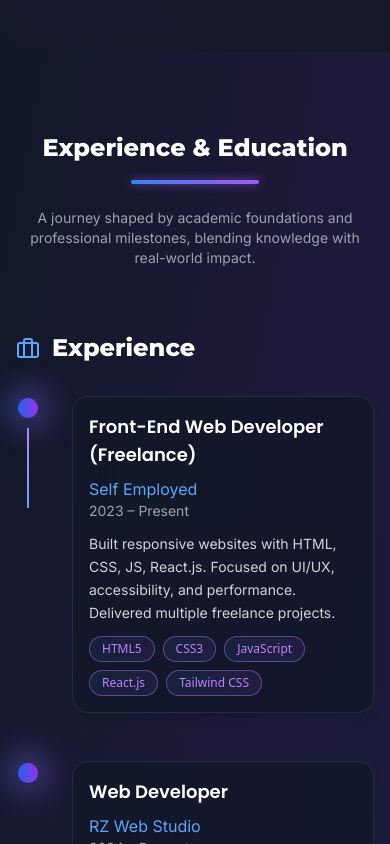
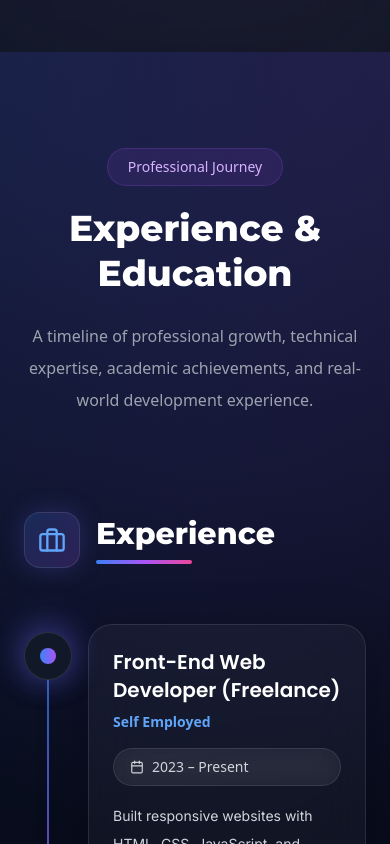
Before and after one commit to razazaheer12/Raza-Zaheer-Portfolio-WebDeveloper, a React (Vite) app: page / in a window 390 px wide. Shown: the part 5660-6504 px from the top of the page. Built offline with nearby package versions, Linux system fonts and the light colour scheme.

Commit message:
Update Experience.tsx

```diff
--- a/src/components/Experience.tsx
+++ b/src/components/Experience.tsx
@@ -1,6 +1,6 @@
 import React from 'react';
 import { motion } from 'framer-motion';
-import { Briefcase, GraduationCap } from 'lucide-react';
+import { Briefcase, GraduationCap, Calendar } from 'lucide-react';
 
 const experienceData = [
   {
@@ -8,7 +8,7 @@ const experienceData = [
     company: 'Self Employed',
     duration: '2023 – Present',
     description:
-      'Built responsive websites with HTML, CSS, JS, React.js. Focused on UI/UX, accessibility, and performance. Delivered multiple freelance projects.',
+      'Built responsive websites with HTML, CSS, JavaScript, and React.js. Focused on performance optimization, accessibility, reusable UI components, and modern responsive layouts for multiple freelance clients.',
     tech: ['HTML5', 'CSS3', 'JavaScript', 'React.js', 'Tailwind CSS'],
   },
   {
@@ -16,7 +16,7 @@ const experienceData = [
     company: 'RZ Web Studio',
     duration: '2024 – Present',
     description:
-      'Leading the frontend development team to build scalable, modern web applications. Implemented solutions using the MERN Stack with state management through Redux. Collaborated with designers using Figma to translate wireframes into fully functional applications. Ensured code quality, reusability, and performance optimization in all projects.',
+      'Leading frontend development for scalable MERN stack applications. Collaborating with UI/UX designers to convert Figma designs into highly interactive and optimized production-ready interfaces.',
     tech: ['React.js', 'Node.js', 'MongoDB', 'Express.js', 'Next.js'],
   },
 ];
@@ -27,261 +27,495 @@ const educationData = [
     institution: 'PECHS Science College',
     years: '2019 – 2021',
     description:
-      'Studied core subjects including Mathematics, Physics, and Chemistry. Built strong analytical and problem-solving skills, preparing for higher education in Computer Science.',
-    type: 'education',
+      'Built a strong foundation in Mathematics, Physics, and analytical problem solving while preparing for advanced studies in Computer Science.',
   },
   {
     degree: 'Bachelor of Science – BS, Computer Science',
     institution: 'IQRA University',
     years: '2021 – 2025',
     description:
-      'Focused on computer science fundamentals including Data Structures, Algorithms, Operating Systems, Web & Mobile Development, Database Systems, and Information Security. Gained practical experience through projects, assignments, and final year project (VRET – Virtual Reality Exposure Therapy).',
-    type: 'education',
+      'Focused on Data Structures, Algorithms, Web Development, Databases, Operating Systems, and Software Engineering while completing multiple academic and real-world projects.',
   },
 ];
 
-// Typing animation variants
-const typingContainer = {
-  hidden: { opacity: 0 },
+// Animation Variants
+const container = {
+  hidden: {},
   visible: {
-    opacity: 1,
-    transition: { staggerChildren: 0.05 },
+    transition: {
+      staggerChildren: 0.2,
+    },
   },
 };
 
-const typingText = {
-  hidden: { opacity: 0, y: `0.25em` },
+const fadeUp = {
+  hidden: {
+    opacity: 0,
+    y: 60,
+  },
   visible: {
     opacity: 1,
     y: 0,
-    transition: { duration: 0.4, ease: 'easeOut' },
+    transition: {
+      duration: 0.7,
+      ease: 'easeOut',
+    },
   },
 };
 
-// Timeline Dot
-const TimelineDot = ({ index }: { index: number }) => (
-  <motion.div
-    initial={{ scale: 0 }}
-    whileInView={{ scale: 1 }}
-    transition={{ duration: 0.4, delay: index * 0.3 }}
-    viewport={{ once: true }}
-    className="relative flex items-center justify-center w-6 h-6"
-  >
-    <motion.div
-      layout
-      transition={{ duration: 0.6 }}
-      className="absolute w-10 h-10 rounded-full bg-gradient-to-r from-blue-500 to-purple-500 opacity-30 blur-lg animate-pulse"
-    />
-    <motion.div
-      layout
-      transition={{ duration: 0.6 }}
-      className="w-5 h-5 rounded-full bg-gradient-to-r from-blue-600 to-purple-600 shadow-lg z-10"
-    />
-  </motion.div>
-);
+type TimelineItemProps = {
+  item: any;
+  index: number;
+  isEducation?: boolean;
+  isLast: boolean;
+};
 
 const TimelineItem = ({
   item,
   index,
   isEducation = false,
-}: {
-  item: any;
-  index: number;
-  isEducation?: boolean;
-}) => {
+  isLast,
+}: TimelineItemProps) => {
   return (
     <motion.div
-      initial={{ opacity: 0, y: 50 }}
-      whileInView={{ opacity: 1, y: 0 }}
-      transition={{ duration: 0.6, delay: index * 0.3 }}
-      viewport={{ once: true }}
-      className="relative flex items-start group"
+      variants={fadeUp}
+      className="relative pl-16"
     >
-      <div className="flex flex-col items-center mr-8">
-        <TimelineDot index={index} />
-        {index <
-          (isEducation ? educationData.length - 1 : experienceData.length - 1) && (
-          <motion.div
-            initial={{ height: 0 }}
-            whileInView={{ height: '100%' }}
-            transition={{ duration: 0.8, delay: index * 0.3 + 0.3 }}
-            viewport={{ once: true }}
-            layout
-            className="w-0.5 mt-2 flex-1 min-h-[80px] sm:min-h-[120px]
-                       bg-gradient-to-b from-blue-600 to-purple-600
-                       dark:from-purple-400 dark:to-blue-400
-                       transition-all duration-700 ease-in-out"
+      {/* Timeline Vertical Line */}
+      {!isLast && (
+        <div
+          className="
+            absolute
+            left-[23px]
+            top-14
+            h-[calc(100%+3rem)]
+            w-[2px]
+            bg-gradient-to-b
+            from-blue-500
+            via-purple-500
+            to-pink-500
+            opacity-70
+          "
         />
       )}
+
+      {/* Glow */}
+      <div
+        className="
+          absolute
+          left-[7px]
+          top-2
+          h-8
+          w-8
+          rounded-full
+          bg-gradient-to-r
+          from-blue-500
+          to-purple-500
+          blur-xl
+          opacity-50
+        "
+      />
+
+      {/* Dot */}
+      <div
+        className="
+          absolute
+          left-0
+          top-2
+          flex
+          items-center
+          justify-center
+          w-12
+          h-12
+          rounded-full
+          border
+          border-white/10
+          bg-[#111827]
+          shadow-[0_0_30px_rgba(99,102,241,0.45)]
+          z-10
+        "
+      >
+        <div
+          className="
+            w-4
+            h-4
+            rounded-full
+            bg-gradient-to-r
+            from-blue-500
+            to-purple-500
+          "
+        />
       </div>
 
+      {/* Card */}
       <motion.div
         whileHover={{
-          scale: 1.05,
-          boxShadow: '0 25px 50px rgba(0,0,0,0.15)',
+          y: -8,
+          scale: 1.015,
         }}
-        layout
-        transition={{ duration: 0.6 }}
-        className="flex-1 bg-white/70 dark:bg-gray-900/70 backdrop-blur-xl
-                   rounded-2xl p-4 sm:p-6 shadow-lg hover:shadow-2xl
-                   transition-all duration-700 border
-                   border-gray-200/50 dark:border-gray-700/50"
+        transition={{
+          duration: 0.3,
+        }}
+        className="
+          relative
+          overflow-hidden
+          rounded-3xl
+          border
+          border-white/10
+          bg-white/[0.04]
+          backdrop-blur-xl
+          p-6
+          shadow-[0_10px_50px_rgba(0,0,0,0.25)]
+          transition-all
+          duration-500
+          hover:border-purple-500/30
+          hover:shadow-[0_15px_60px_rgba(124,58,237,0.25)]
+        "
       >
+        {/* Card Gradient */}
+        <div
+          className="
+            absolute
+            inset-0
+            opacity-0
+            hover:opacity-100
+            transition-opacity
+            duration-500
+            bg-gradient-to-br
+            from-blue-500/5
+            via-purple-500/5
+            to-pink-500/5
+          "
+        />
+
+        <div className="relative z-10">
+          {/* Title */}
+          <div className="flex flex-col gap-4 sm:flex-row sm:items-start sm:justify-between mb-4">
+            <div>
               <h3
-          className="text-lg font-semibold text-gray-800 dark:text-white mb-2"
-          style={{ fontFamily: 'Poppins, sans-serif' }}
+                className="
+                  text-xl
+                  font-bold
+                  text-white
+                  leading-snug
+                "
+                style={{
+                  fontFamily: 'Poppins, sans-serif',
+                }}
               >
                 {isEducation ? item.degree : item.position}
               </h3>
 
-        <div className="flex flex-col sm:flex-row sm:items-center sm:justify-between mb-3">
               <p
-            className={`font-medium ${
+                className={`
+                  mt-2
+                  text-sm
+                  font-semibold
+                  ${
                     isEducation
-                ? 'text-purple-600 dark:text-purple-400'
-                : 'text-blue-600 dark:text-blue-400'
-            }`}
-            style={{ fontFamily: 'Inter, sans-serif' }}
+                      ? 'text-purple-400'
+                      : 'text-blue-400'
+                  }
+                `}
               >
-            {isEducation ? item.institution : item.company}
-          </p>
-          <p
-            className="text-sm text-gray-500 dark:text-gray-400 font-medium"
-            style={{ fontFamily: 'Inter, sans-serif' }}
-          >
-            {isEducation ? item.years : item.duration}
+                {isEducation
+                  ? item.institution
+                  : item.company}
               </p>
             </div>
 
-        {item.description && (
+            <div
+              className="
+                inline-flex
+                items-center
+                gap-2
+                rounded-full
+                border
+                border-white/10
+                bg-white/5
+                px-4
+                py-2
+                text-sm
+                text-gray-300
+                backdrop-blur-md
+              "
+            >
+              <Calendar size={14} />
+              {isEducation
+                ? item.years
+                : item.duration}
+            </div>
+          </div>
+
+          {/* Description */}
           <p
-            className="text-sm leading-relaxed text-gray-600 dark:text-gray-300 mb-3"
-            style={{ fontFamily: 'Inter, sans-serif' }}
+            className="
+              text-sm
+              leading-7
+              text-gray-300
+            "
+            style={{
+              fontFamily: 'Inter, sans-serif',
+            }}
           >
             {item.description}
           </p>
-        )}
 
-        {!isEducation && item.tech && (
-          <div className="flex flex-wrap gap-2 mt-2">
-            {item.tech.map((t: string) => (
+          {/* Tech Stack */}
+          {!isEducation && (
+            <div className="flex flex-wrap gap-3 mt-6">
+              {item.tech.map((tech: string) => (
                 <span
-                key={t}
-                className="px-3 py-1 text-xs font-medium rounded-full
-                           bg-gradient-to-r from-blue-500/10 to-purple-500/10
-                           text-blue-600 dark:text-purple-400
-                           border border-blue-200/40 dark:border-purple-400/40
-                           transition-all duration-500"
+                  key={tech}
+                  className="
+                    rounded-full
+                    border
+                    border-purple-500/20
+                    bg-purple-500/10
+                    px-4
+                    py-1.5
+                    text-xs
+                    font-medium
+                    text-purple-300
+                    transition-all
+                    duration-300
+                    hover:scale-105
+                    hover:border-purple-400/40
+                    hover:bg-purple-500/20
+                  "
                 >
-                {t}
+                  {tech}
                 </span>
               ))}
             </div>
           )}
+        </div>
       </motion.div>
     </motion.div>
   );
 };
 
+const SectionHeader = ({
+  icon,
+  title,
+}: {
+  icon: React.ReactNode;
+  title: string;
+}) => {
+  return (
+    <div className="flex items-center gap-4 mb-14">
+      <div
+        className="
+          flex
+          items-center
+          justify-center
+          w-14
+          h-14
+          rounded-2xl
+          bg-gradient-to-br
+          from-blue-500/20
+          to-purple-500/20
+          border
+          border-white/10
+          backdrop-blur-xl
+          shadow-[0_0_25px_rgba(99,102,241,0.25)]
+        "
+      >
+        {icon}
+      </div>
+
+      <div>
+        <h3
+          className="
+            text-3xl
+            font-bold
+            text-white
+          "
+          style={{
+            fontFamily: 'Montserrat, sans-serif',
+          }}
+        >
+          {title}
+        </h3>
+
+        <div
+          className="
+            mt-2
+            h-1
+            w-24
+            rounded-full
+            bg-gradient-to-r
+            from-blue-500
+            via-purple-500
+            to-pink-500
+          "
+        />
+      </div>
+    </div>
+  );
+};
+
 const Experience = () => {
-  const heading = 'Experience & Education';
-
   return (
     <section
       id="experience"
-      className="py-20 bg-gray-50 dark:bg-gray-900 relative overflow-hidden
-                 transition-colors duration-700 ease-in-out"
+      className="
+        relative
+        overflow-hidden
+        py-24
+        bg-[#070B1A]
+      "
     >
-      <motion.div
-        layout
-        transition={{ duration: 0.8 }}
-        className="absolute inset-0 bg-gradient-to-br
-                   from-blue-50/50 via-purple-50/30 to-pink-50/50
-                   dark:from-gray-900 dark:via-purple-900/20 dark:to-blue-900/20
-                   transition-all duration-1000 ease-in-out"
+      {/* Background Effects */}
+      <div
+        className="
+          absolute
+          inset-0
+          bg-[radial-gradient(circle_at_top_left,_rgba(59,130,246,0.15),transparent_30%),radial-gradient(circle_at_top_right,_rgba(168,85,247,0.15),transparent_30%),radial-gradient(circle_at_bottom,_rgba(236,72,153,0.08),transparent_40%)]
+        "
       />
 
-      <div className="relative z-10 max-w-6xl mx-auto px-4 sm:px-6 md:px-8 lg:px-12">
-        {/* Typing Animation Heading */}
+      <div
+        className="
+          relative
+          z-10
+          max-w-7xl
+          mx-auto
+          px-6
+          lg:px-8
+        "
+      >
+        {/* Heading */}
         <motion.div
-          variants={typingContainer}
+          initial={{
+            opacity: 0,
+            y: 30,
+          }}
+          whileInView={{
+            opacity: 1,
+            y: 0,
+          }}
+          transition={{
+            duration: 0.7,
+          }}
+          viewport={{
+            once: true,
+          }}
+          className="text-center mb-24"
+        >
+          <span
+            className="
+              inline-block
+              mb-5
+              rounded-full
+              border
+              border-purple-500/20
+              bg-purple-500/10
+              px-5
+              py-2
+              text-sm
+              font-medium
+              text-purple-300
+            "
+          >
+            Professional Journey
+          </span>
+
+          <h2
+            className="
+              text-4xl
+              sm:text-5xl
+              md:text-6xl
+              font-black
+              text-white
+              leading-tight
+            "
+            style={{
+              fontFamily: 'Montserrat, sans-serif',
+            }}
+          >
+            Experience & Education
+          </h2>
+
+          <p
+            className="
+              max-w-3xl
+              mx-auto
+              mt-6
+              text-gray-400
+              leading-8
+            "
+          >
+            A timeline of professional growth, technical expertise,
+            academic achievements, and real-world development
+            experience.
+          </p>
+        </motion.div>
+
+        {/* Main Grid */}
+        <div className="grid grid-cols-1 xl:grid-cols-2 gap-20">
+          {/* Experience */}
+          <motion.div
+            variants={container}
             initial="hidden"
             whileInView="visible"
             viewport={{ once: true }}
-          className="text-center mb-16"
           >
-          <h2
-            className="text-2xl sm:text-3xl md:text-4xl font-extrabold text-gray-800 dark:text-white mb-4"
-            style={{ fontFamily: 'Montserrat, sans-serif' }}
-          >
-            {heading.split('').map((char, index) => (
-              <motion.span key={index} variants={typingText}>
-                {char === ' ' ? '\u00A0' : char}
-              </motion.span>
-            ))}
-          </h2>
+            <SectionHeader
+              title="Experience"
+              icon={
+                <Briefcase
+                  className="text-blue-400"
+                  size={28}
+                />
+              }
+            />
 
-          {/* Neon Gradient Underline */}
-          <div className="mx-auto w-32 h-1 rounded-full bg-gradient-to-r from-blue-500 to-purple-500 shadow-[0_0_10px_rgba(139,92,246,0.7)]"></div>
-
-          <p
-            className="text-sm text-gray-500 dark:text-gray-400 max-w-3xl mx-auto mt-6"
-            style={{ fontFamily: 'Inter, sans-serif' }}
-          >
-            A journey shaped by academic foundations and professional milestones,
-            blending knowledge with real-world impact.
-          </p>
-        </motion.div>
-
-        <div className="grid grid-cols-1 lg:grid-cols-2 gap-8 lg:gap-16">
-          {/* Experience */}
-          <div>
-            <motion.h3
-              initial={{ opacity: 0, x: -20 }}
-              whileInView={{ opacity: 1, x: 0 }}
-              transition={{ duration: 0.5 }}
-              viewport={{ once: true }}
-              className="text-2xl font-bold mb-8 text-gray-800 dark:text-white flex items-center"
-              style={{ fontFamily: 'Montserrat, sans-serif' }}
-            >
-              <Briefcase className="w-6 h-6 mr-3 text-blue-600 dark:text-blue-400 transition-colors duration-700" />
-              Experience
-            </motion.h3>
-            <div className="space-y-12">
-              {experienceData.map((experience, index) => (
+            <div className="space-y-16">
+              {experienceData.map((item, index) => (
                 <TimelineItem
-                  key={experience.position}
-                  item={experience}
+                  key={index}
+                  item={item}
                   index={index}
+                  isLast={
+                    index === experienceData.length - 1
+                  }
                 />
               ))}
             </div>
-          </div>
+          </motion.div>
 
           {/* Education */}
-          <div>
-            <motion.h3
-              initial={{ opacity: 0, x: -20 }}
-              whileInView={{ opacity: 1, x: 0 }}
-              transition={{ duration: 0.5, delay: 0.2 }}
+          <motion.div
+            variants={container}
+            initial="hidden"
+            whileInView="visible"
             viewport={{ once: true }}
-              className="text-2xl font-bold mb-8 text-gray-800 dark:text-white flex items-center"
-              style={{ fontFamily: 'Montserrat, sans-serif' }}
           >
-              <GraduationCap className="w-6 h-6 mr-3 text-purple-600 dark:text-purple-400 transition-colors duration-700" />
-              Education
-            </motion.h3>
-            <div className="space-y-12">
-              {educationData.map((education, index) => (
+            <SectionHeader
+              title="Education"
+              icon={
+                <GraduationCap
+                  className="text-purple-400"
+                  size={28}
+                />
+              }
+            />
+
+            <div className="space-y-16">
+              {educationData.map((item, index) => (
                 <TimelineItem
-                  key={education.degree}
-                  item={education}
+                  key={index}
+                  item={item}
                   index={index}
                   isEducation
+                  isLast={
+                    index === educationData.length - 1
+                  }
                 />
               ))}
             </div>
-          </div>
+          </motion.div>
         </div>
       </div>
     </section>
```
Lines whose indentation alone changed are shown as unchanged.
